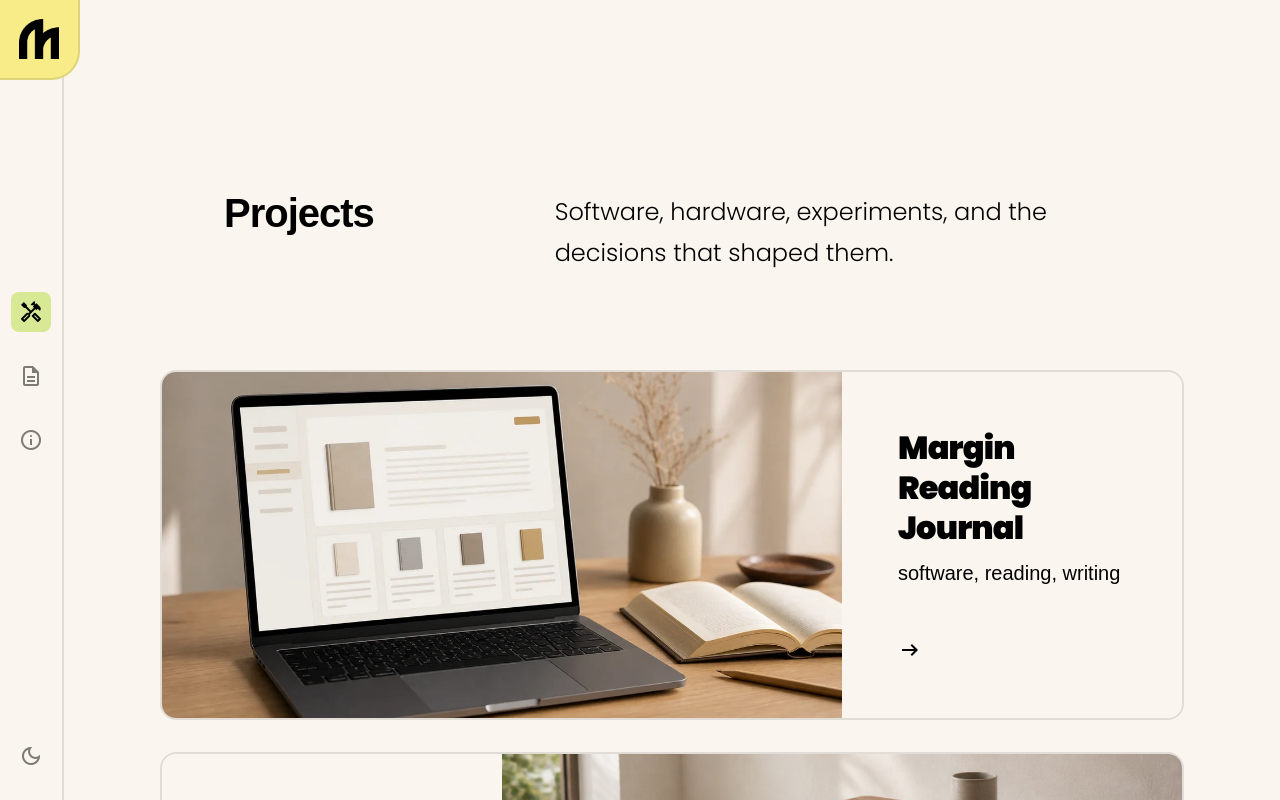
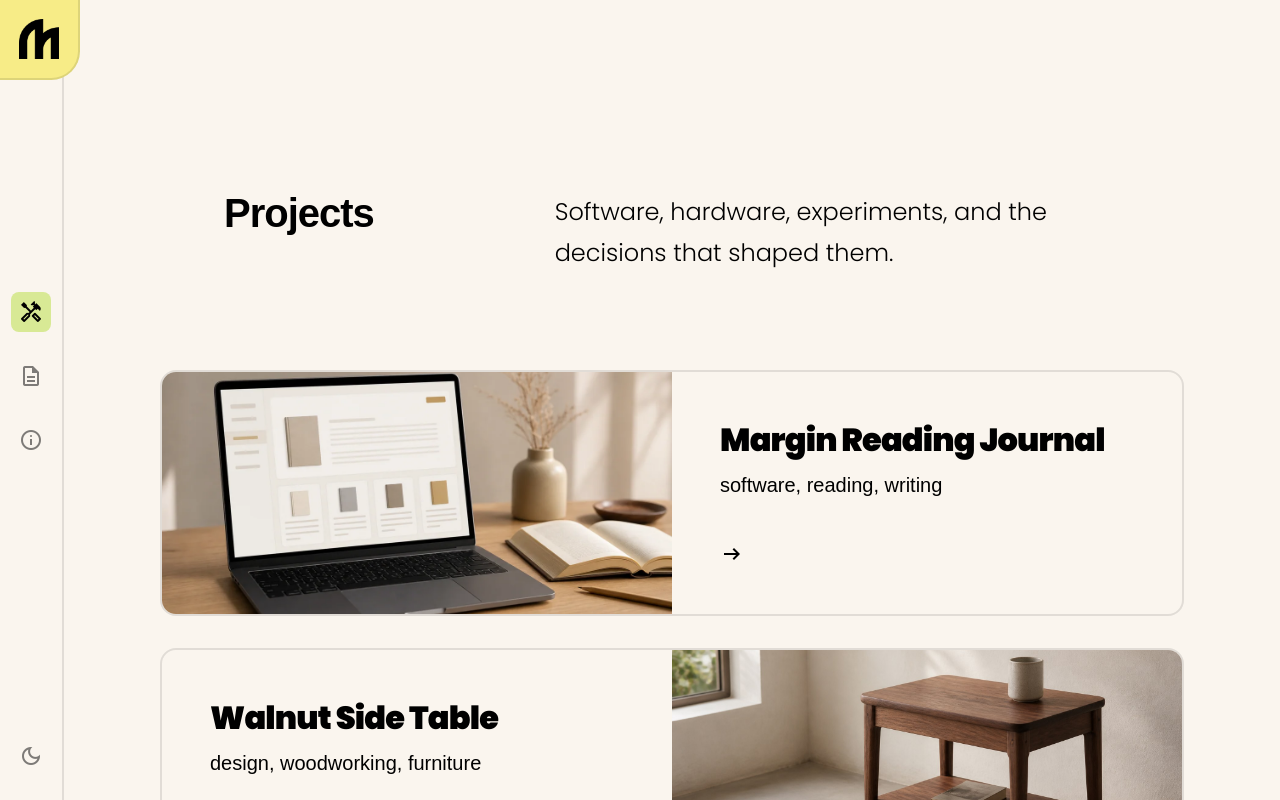
Before and after one commit to mindoffwork/mindoff.work, a Next.js app: page /projects in a window 1280 px wide. Shown: the top 800 px of the page. Built offline with nearby package versions, Linux system fonts and the light colour scheme; a web font is replaced by a local one.

Commit message:
:zap: Improve eager loading for above-fold images

```diff
--- a/src/app/notes/[slug]/page.tsx
+++ b/src/app/notes/[slug]/page.tsx
@@ -98,7 +98,7 @@ export default async function NotePostPage({ params }: NotePostPageProps) {
             alt=""
             height={1024}
             imageClassName="h-auto w-full max-w-media object-contain"
-            priority
+            loading="eager"
             placeholderClassName="mx-auto max-w-media"
             sizes="(max-width: 639px) calc(100vw - 2rem), 52rem"
             src={post.cover}
--- a/src/app/projects/[slug]/page.tsx
+++ b/src/app/projects/[slug]/page.tsx
@@ -120,8 +120,8 @@ export default async function ProjectPostPage({
                   imageClassName="h-full w-full rounded-lg object-cover"
                   height={675}
                   key={`${cover}-${index}`}
+                  loading={index === 0 ? "eager" : "lazy"}
                   placeholderClassName="rounded-lg"
-                  priority={index === 0}
                   sizes={isLeadImage ? "100vw" : "(max-width: 639px) 100vw, 50vw"}
                   src={cover}
                   unoptimized
--- a/src/app/projects/page.tsx
+++ b/src/app/projects/page.tsx
@@ -26,7 +26,12 @@ export default function ProjectsPage() {
       </header>
       <section aria-label="Projects" className="mx-auto flex w-full max-w-5xl flex-col gap-6 sm:gap-8">
         {posts.map((post, index) => (
-          <ProjectCard imageFirst={index % 2 === 0} key={post.slug} post={post} />
+          <ProjectCard
+            eager={index === 0}
+            imageFirst={index % 2 === 0}
+            key={post.slug}
+            post={post}
+          />
         ))}
       </section>
     </div>
--- a/src/components/layout/navbar.tsx
+++ b/src/components/layout/navbar.tsx
@@ -64,7 +64,7 @@ export function Navbar() {
           alt=""
           className="size-brand-mark-mobile object-contain transition-opacity duration-fast ease-standard group-hover:opacity-80 lg:size-brand-mark"
           height={36}
-          priority
+          loading="eager"
           src="/images/brand/MindOff_Logo_Icon.png"
           width={36}
         />
--- a/src/components/ui/loading-experience.tsx
+++ b/src/components/ui/loading-experience.tsx
@@ -86,8 +86,8 @@ function ProjectsListSkeleton() {
             key={index}
           >
             <div className="flex flex-col lg:flex-row">
-              <ImagePlaceholder className="aspect-cover min-h-64 w-full rounded-none lg:w-2/3 lg:shrink-0" />
-              <div className="flex min-h-full flex-1 flex-col justify-between gap-6 p-6 sm:gap-10 sm:p-10 lg:gap-12 lg:p-14">
+              <ImagePlaceholder className="aspect-cover min-h-64 w-full rounded-none lg:w-1/2 lg:shrink-0" />
+              <div className="flex min-h-full flex-1 flex-col justify-between gap-6 p-5 sm:gap-8 sm:p-8 lg:gap-10 lg:p-10 xl:p-12">
                 <div className="flex flex-col gap-2">
                   <SkeletonBlock className="h-10 w-3/4 bg-loading-skeleton-strong" />
                   <SkeletonBlock className="h-6 w-1/2 bg-loading-skeleton-strong" />
@@ -466,7 +466,7 @@ export function LoadingExperience() {
             alt="MindOff logo"
             className="h-auto w-40 object-contain animate-heartbeat sm:w-44"
             height={73}
-            priority
+            loading="eager"
             src="/images/brand/MindOff_Logo_Full.png"
             width={192}
           />
--- a/src/components/ui/project-card.tsx
+++ b/src/components/ui/project-card.tsx
@@ -3,11 +3,16 @@ import { SiteLink } from "@/components/ui/site-link";
 import type { ProjectPost } from "@/lib/types";
 
 type ProjectCardProps = {
+  eager?: boolean;
   imageFirst?: boolean;
   post: ProjectPost;
 };
 
-export function ProjectCard({ imageFirst = true, post }: ProjectCardProps) {
+export function ProjectCard({
+  eager = false,
+  imageFirst = true,
+  post,
+}: ProjectCardProps) {
   const cover = post.covers?.[0];
   const projectSurfaceClassName = post.color
     ? "bg-[attr(data-color_type(<color>))] [[data-theme=dark]_&]:bg-[color-mix(in_oklch,attr(data-color_type(<color>))_var(--surface-tint-dark-weight),var(--color-background))]"
@@ -24,13 +29,14 @@ export function ProjectCard({ imageFirst = true, post }: ProjectCardProps) {
         data-color={post.color}
       >
         {cover ? (
-          <div className="relative aspect-cover w-full overflow-hidden lg:w-2/3 lg:shrink-0">
+          <div className="relative aspect-cover w-full overflow-hidden lg:w-1/2 lg:shrink-0">
             <LoadingImage
               alt=""
               fill
               imageClassName="object-cover group-hover:opacity-90"
+              loading={eager ? "eager" : "lazy"}
               placeholderClassName="rounded-none"
-              sizes="(max-width: 1023px) calc(100vw - 2rem), 48rem"
+              sizes="(max-width: 639px) calc(100vw - 2rem), (max-width: 1023px) calc(100vw - 3rem), 32rem"
               src={cover}
               unoptimized
               wrapperClassName="h-full w-full"
@@ -38,13 +44,13 @@ export function ProjectCard({ imageFirst = true, post }: ProjectCardProps) {
           </div>
         ) : null}
         <div
-          className={`flex min-h-full flex-col justify-between gap-6 p-6 sm:gap-10 sm:p-10 lg:gap-12 lg:p-14 ${cover ? "lg:flex-1" : "w-full"}`}
+          className={`flex min-h-full flex-col justify-between gap-6 p-5 sm:gap-8 sm:p-8 lg:gap-10 lg:p-10 xl:p-12 ${cover ? "lg:flex-1" : "w-full"}`}
         >
           <div className="flex flex-col gap-2">
-            <h2 className="font-heading text-size-xl font-black tracking-title text-ink sm:text-size-2xl">
+            <h2 className="font-heading text-size-lg font-black tracking-title text-ink sm:text-size-xl lg:text-size-2xl">
               {post.title}
             </h2>
-            <p className="font-body text-size-sm text-ink sm:text-size-base">
+            <p className="font-body text-size-sm text-ink lg:text-size-base">
               {post.tags.join(", ")}
             </p>
           </div>
```
